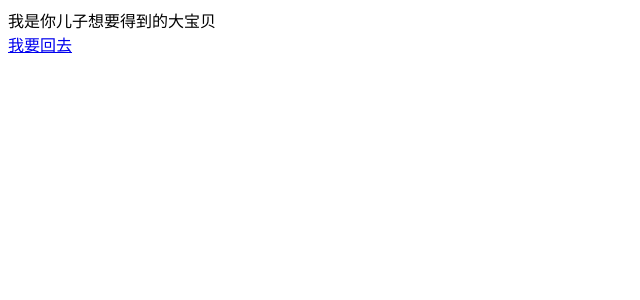
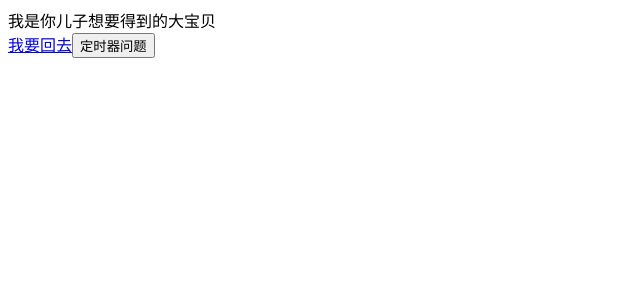
Before and after one commit to 798sunyutong/MYMYMY, a Vue app: page /#/Si/erzi in a window 1280 px wide. Shown: the top 300 px of the page, without its empty margins (0-640 px from the left). Built offline with nearby package versions, Linux system fonts and the light colour scheme; what we-vue would draw is missing.

Commit message:
for循环与定时器产生的问题

```diff
--- a/src/pages/Si/erzi.vue
+++ b/src/pages/Si/erzi.vue
@@ -2,6 +2,7 @@
   <div>
       <div>我是你儿子想要得到的大宝贝</div>
       <router-link to="/Si/fuzujian">我要回去</router-link>
+      <button @click="dsq()">定时器问题</button>
   </div>
 </template>
 
@@ -15,7 +16,41 @@ export default {
         }
     },
     methods: {
+        dsq(){
+            // 打印55555
+                // for(var i=0;i<5;i++){
+                //     setTimeout(() => {
+                //         console.log(i)
+                //     }, 1000);
+                // }
+            // 打印55555
+                // for(var i=0;i<5;i++){
+                //     setTimeout(() => {
+                //         console.log(i)
+                //     }, 1000,i);
+                // }
 
+            // 打印01234,let是块级作用域，var是全局变量
+            // for(let i=0;i<5;i++){
+            //     setTimeout(() => {
+            //         console.log(i)
+            //     }, 1000);
+            // }
+            // 打印01234，定时器放在自调用函数中，每次调用的时候会存储起来
+            // for(var i=0;i<5;i++){
+            //     (function fn(i){
+            //         setTimeout(() => {
+            //             console.log(i)
+            //         }, 1000)
+            //     })(i)
+            // }
+            // 打印01234,传入实参i，利用形参j来接收循环中每一次i的值
+            for(var i=0;i<5;i++){
+                setTimeout((j) => {
+                    console.log(j)
+                }, 1000,i)
+            }
+        },
     },
 
 }
```
